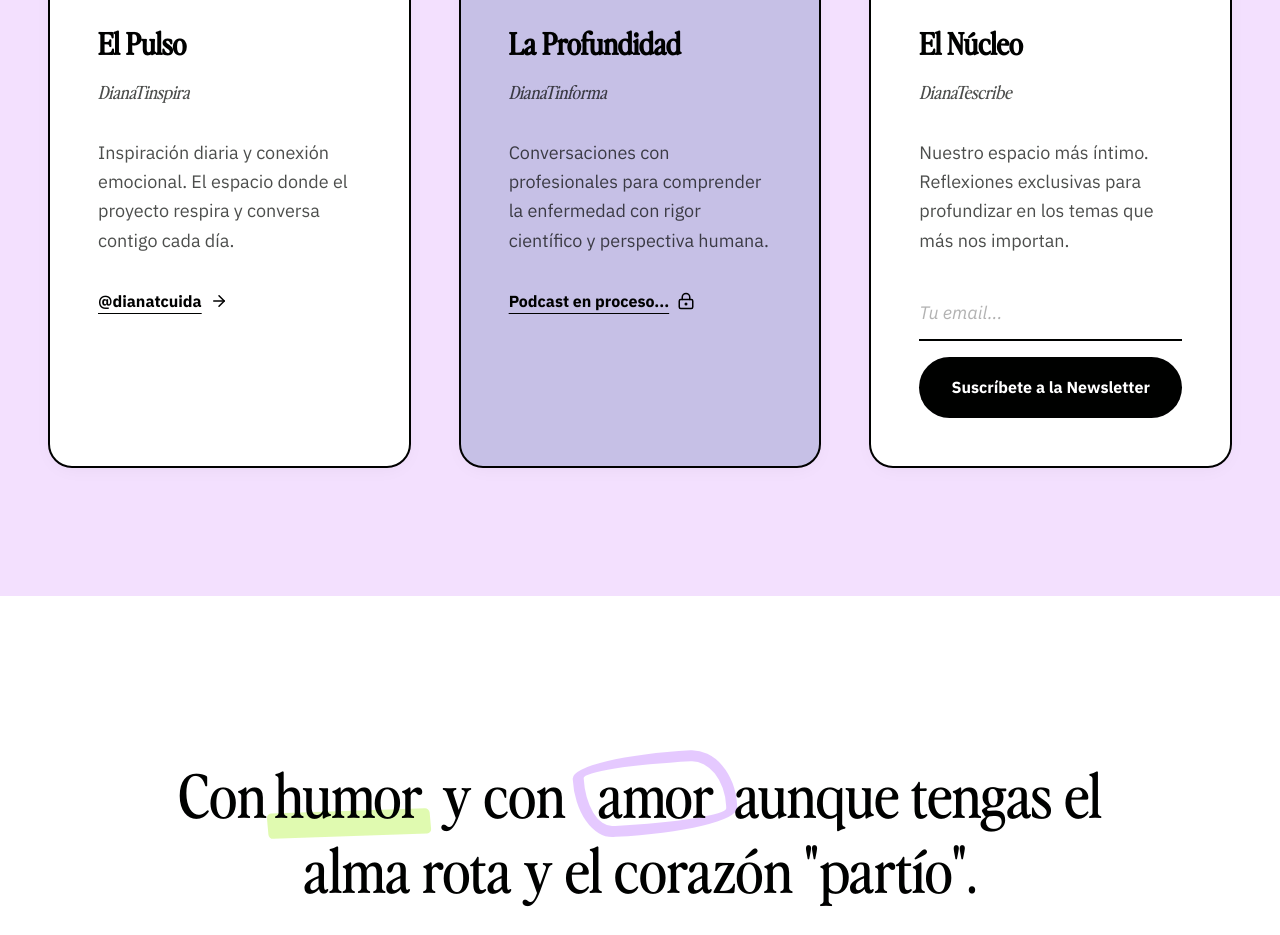
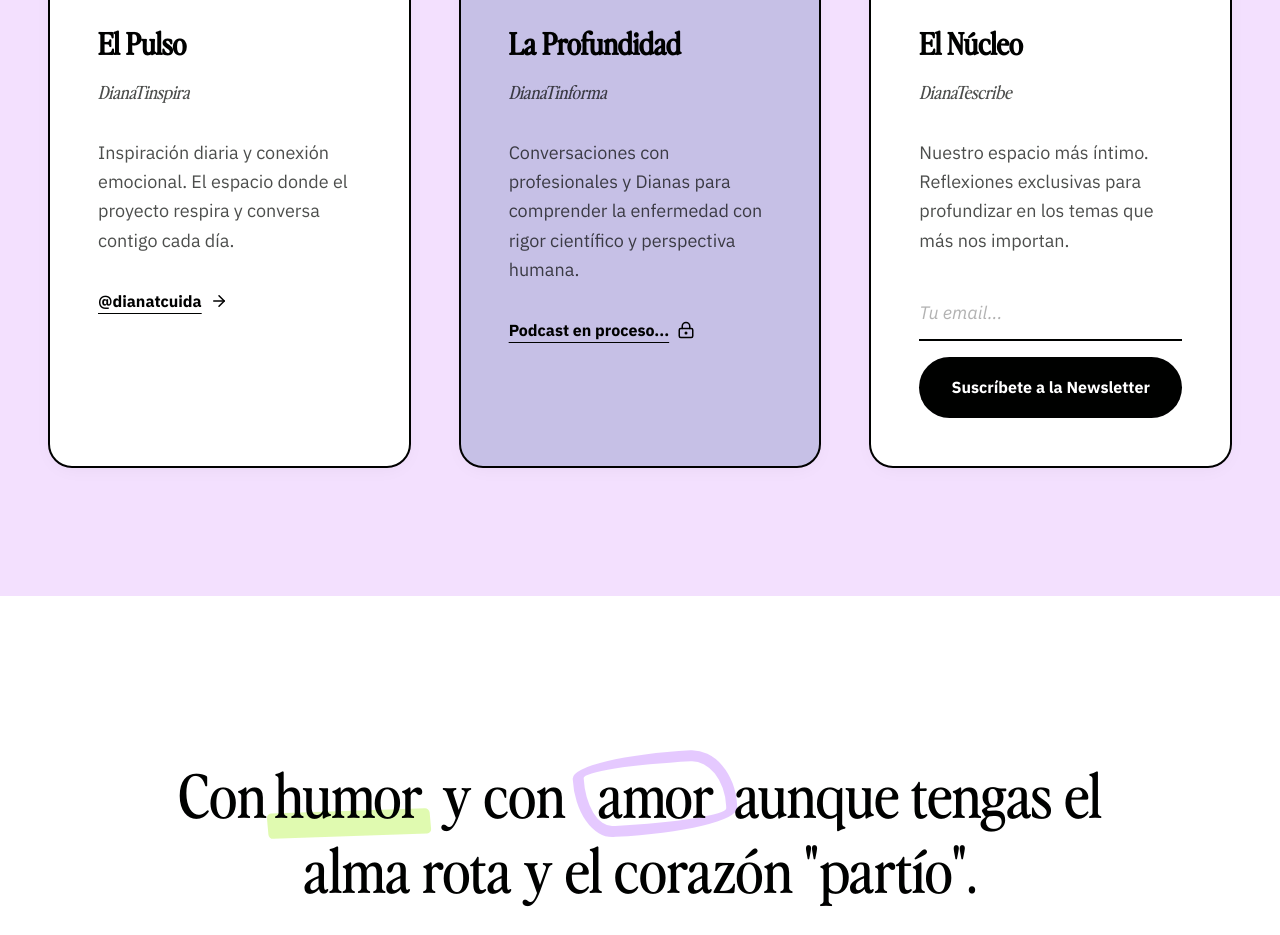
Before and after one commit to 13djune/DianaT, a React (Vite) app: page / in a window 1280 px wide. Shown: the part 3980-4915 px from the top of the page. Built offline with nearby package versions, Linux system fonts and the light colour scheme; a web font is replaced by a local one.

Commit message:
Update ChannelsSection.tsx

```diff
--- a/src/components/ChannelsSection.tsx
+++ b/src/components/ChannelsSection.tsx
@@ -28,7 +28,7 @@ const ChannelsSection: React.FC = () => {
             <p className=" font-serif text-lg text-brand-black/70 mb-8 leading-relaxed italic">
 DianaTinforma            </p>
             <p className="text-lg text-brand-black/70 mb-8 leading-relaxed ">
-              Conversaciones con profesionales para comprender la enfermedad con rigor científico y perspectiva humana.
+              Conversaciones con profesionales y Dianas para comprender la enfermedad con rigor científico y perspectiva humana.
             </p>
             <p rel="noreferrer" title="En proceso..." className="font-bold link-style inline-flex items-center gap-2 text-brand-black cursor-not-allowed">Podcast en proceso...<LockKeyhole size={18}/></p>
           </article>
```
